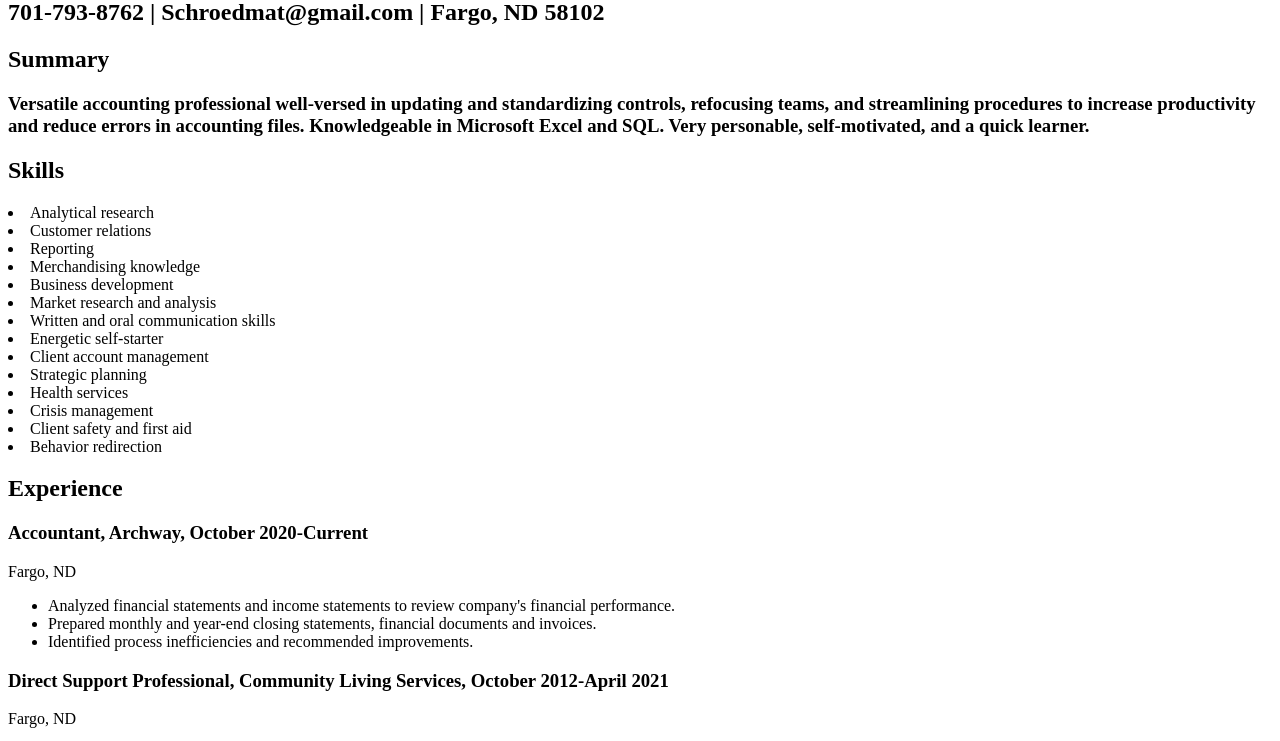
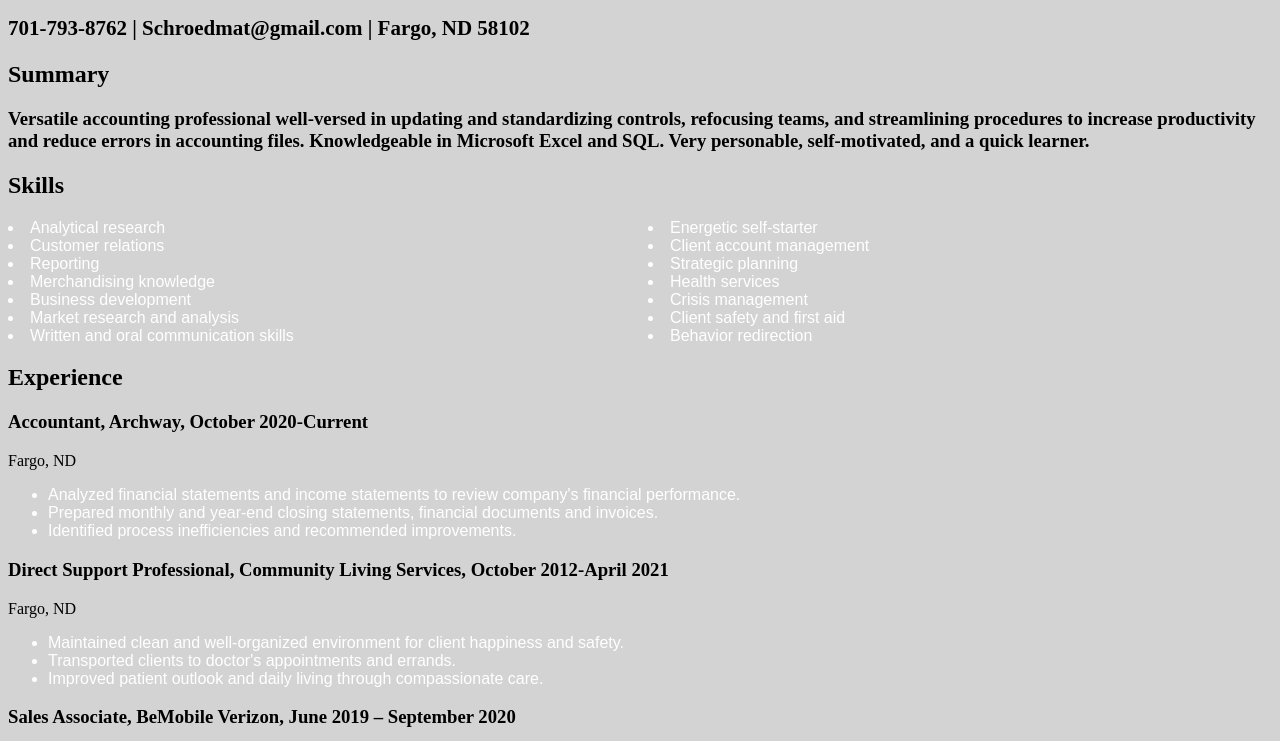
Before and after one commit to schroedmat/resume, a plain HTML site: page index.html in a window 1280 px wide. Shown: the part 81-822 px from the top of the page. Drawn offline with Linux system fonts and the light colour scheme.

Commit message:
Update index.html

```diff
--- a/index.html
+++ b/index.html
@@ -2,7 +2,7 @@
 <html>
   <head>
 
-    <link rel="stylesheet" href="style.cc"/>
+    <link rel="stylesheet" href="style.css"/>
   </head>
 
   <body>
```
